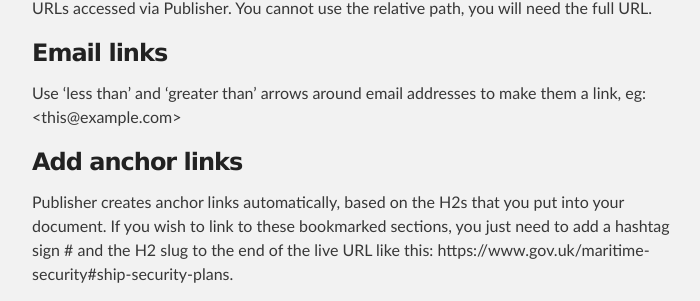
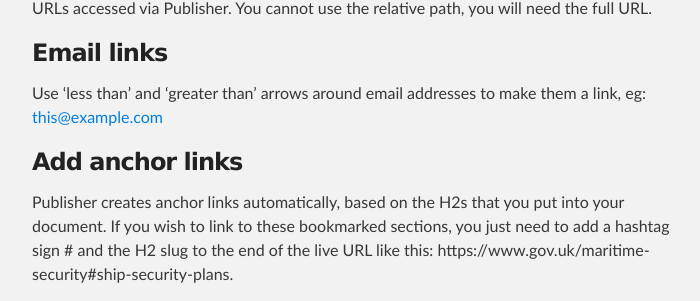
Before and after one commit to alphagov/inside-government-admin-guide, a Jekyll site: the page built from creating-documents/add-links.md, in a window 1280 px wide and 900 px high, scrolled down 1330 px. Shown: the part 177-478 px from the top of the window, without its empty margins (288-988 px from the left). Built offline with Jekyll 4.4.1, drawn with Linux system fonts in a browser that asks for light colours.

Commit message:
fix - displaying oddly

```diff
--- a/creating-documents/add-links.md
+++ b/creating-documents/add-links.md
@@ -36,7 +36,7 @@ Make sure you go to the [public version of GOV.UK](https://gov.uk/government) to
 ###Email links
 
 Use 'less than' and 'greater than' arrows around email addresses to make them a link, eg:
-\<this@example.com\>
+<this@example.com>
 
 ### Add anchor links
 
```
